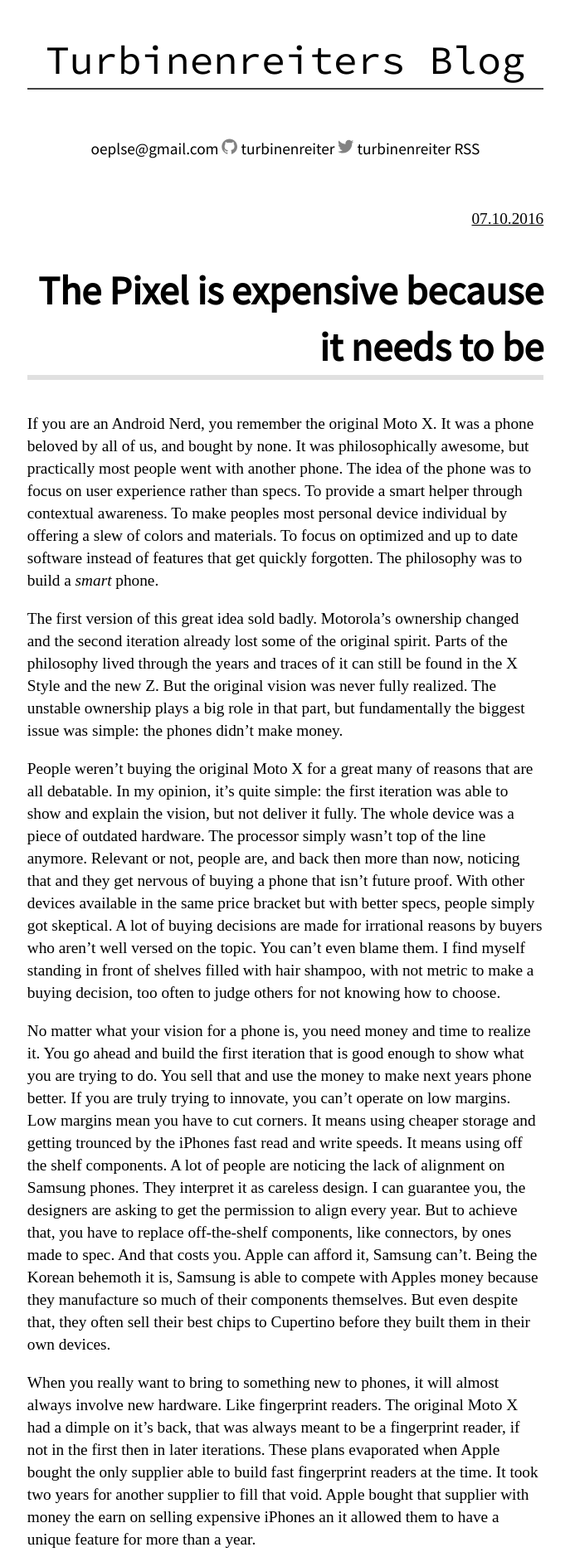
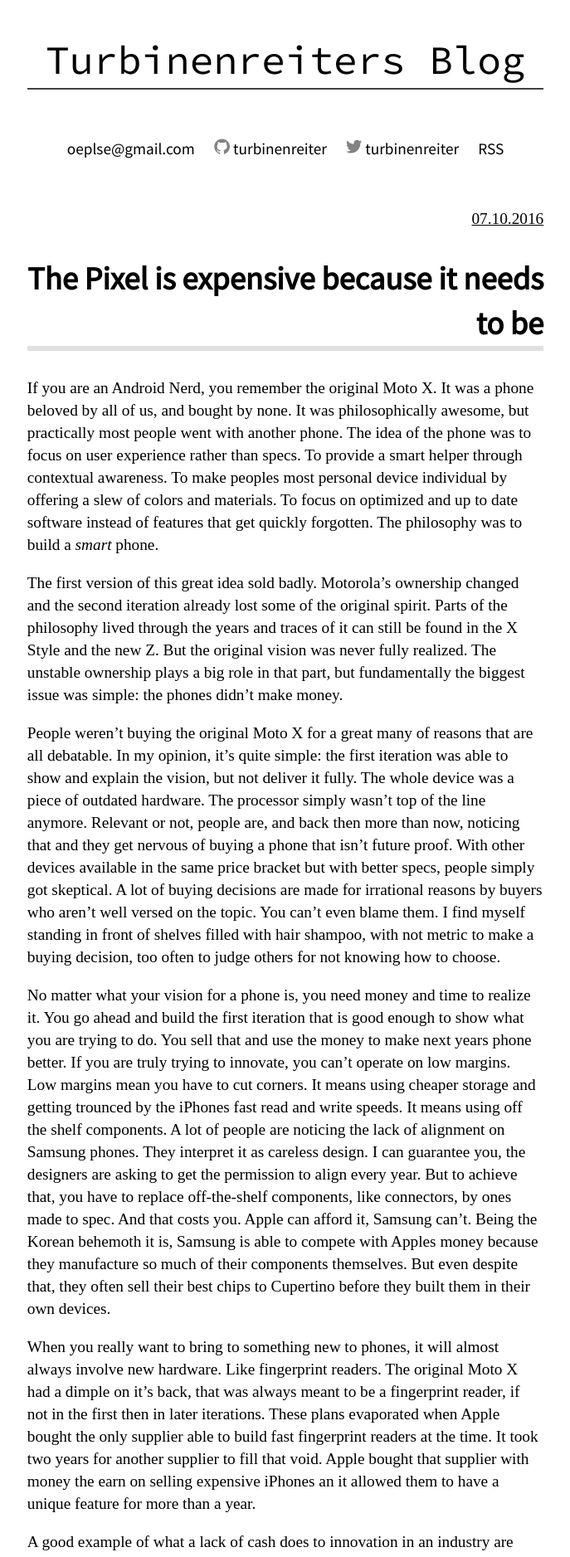
Before and after one commit to turbinenreiter/turbinenreiter.github.io, a Jekyll site: the page built from index.html, in a window 1280 px wide. Shown: the top 1877 px of the page at 83% size, without its empty margins (296-983 px from the left). Built offline with Jekyll 4.4.1, drawn with Linux system fonts in a browser that asks for light colours; nearby versions of some CDN libraries; some web fonts are replaced; formulas are drawn with MathJax 3; the list of posts is cut into pages by our own code.

Commit message:
Fix footer even more

```diff
--- a/_sass/_base.scss
+++ b/_sass/_base.scss
@@ -50,7 +50,7 @@
     font-family: 'Source Sans Pro', sans-serif;
     text-align: right;
     border-bottom: 6px solid #E0E0E0;
-    font-size: calc(2.5*(16px + 0.15vw + 0.15vh));
+    font-size: calc(2*(16px + 0.15vw + 0.15vh));
 }
 
 article h2 {
@@ -108,6 +108,7 @@
 footer a {
     text-decoration: none;
     color:black;
+    margin: 0.5em;
 }
 
 footer svg {
```
